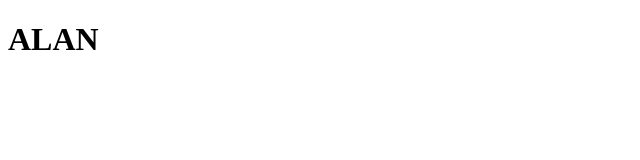
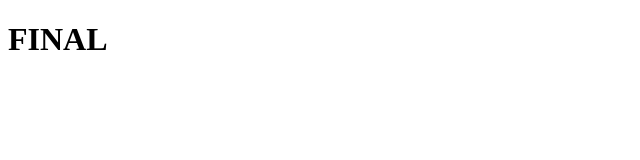
Before and after one commit to AlanCyB/Recuerdame, a plain HTML site: page index.html in a window 1280 px wide. Shown: the full height of the page, 0-640 px from the left. Drawn offline with Linux system fonts and the light colour scheme.

Commit message:
FINAL COMMIT

```diff
--- a/index.html
+++ b/index.html
@@ -7,6 +7,6 @@
     <title>Document</title>
 </head>
 <body>
-    <h1>ALAN</h1>
+    <h1>FINAL</h1>
 </body>
 </html>
```
